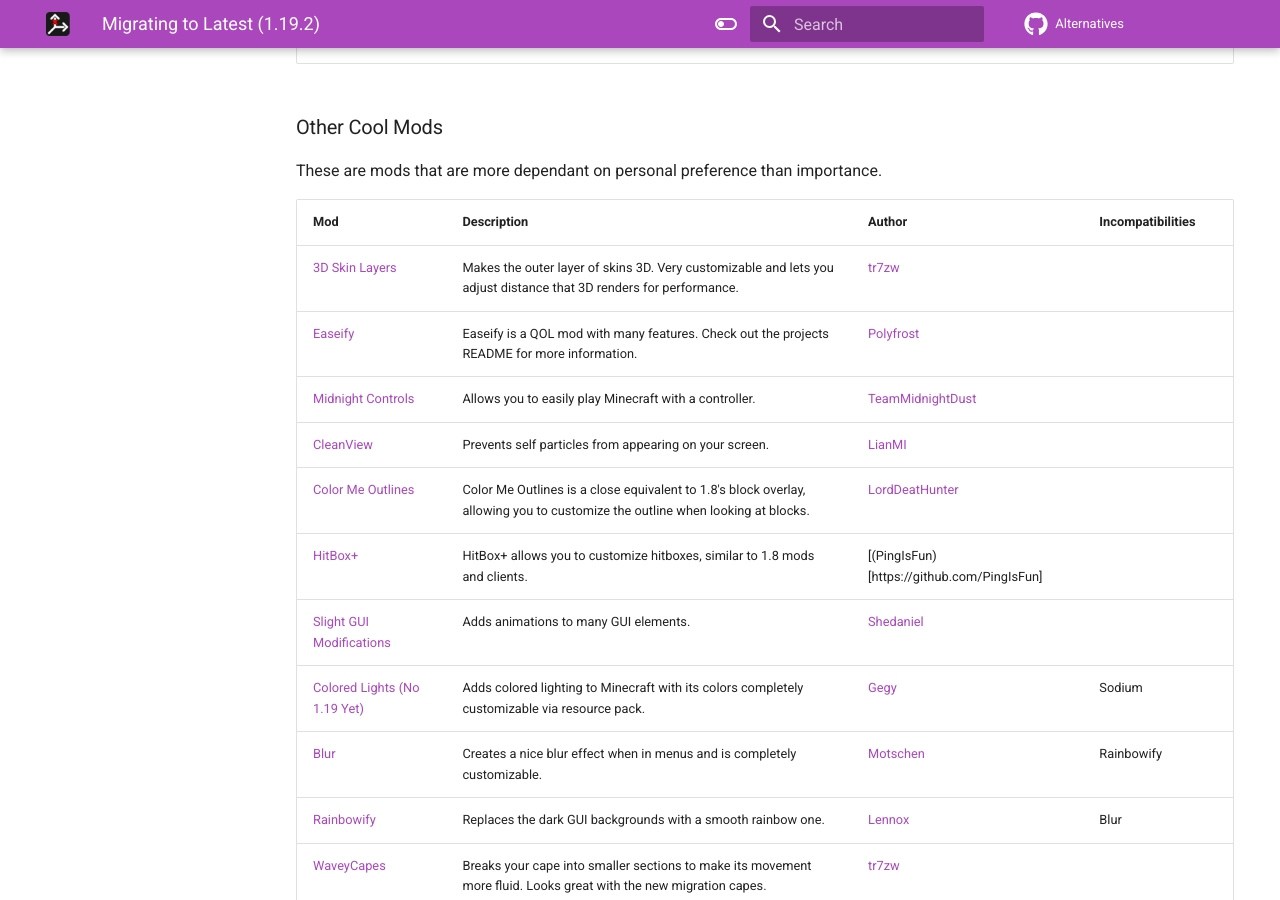
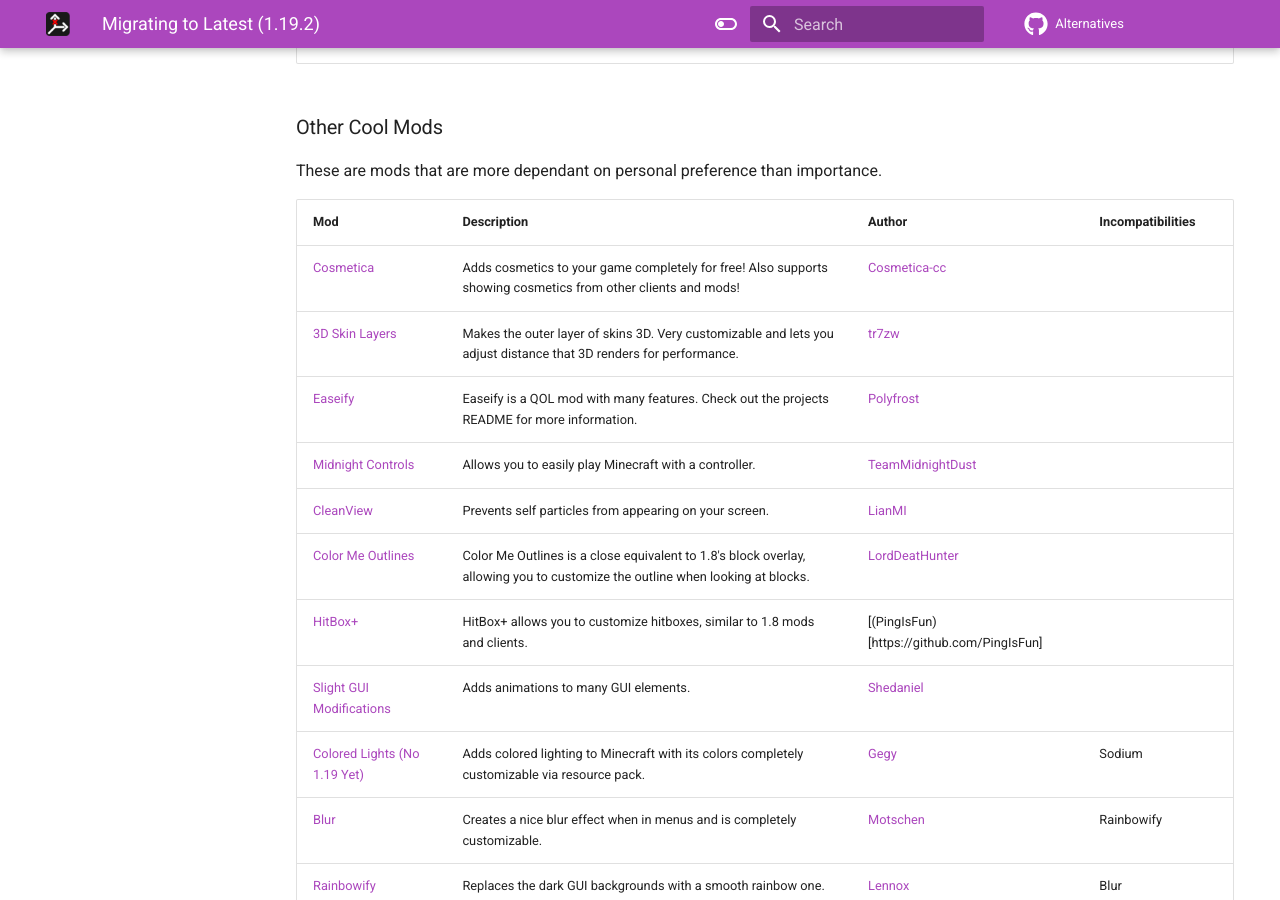
Before and after one commit to MicrocontrollersDev/Alternatives, an MkDocs documentation site: the page built from docs/latest/migrating.md, in a window 1280 px wide and 900 px high, scrolled down 4425 px. Built offline with MkDocs 1.6.1 and Material for MkDocs 9.7.7, drawn with Linux system fonts in a browser that asks for light colours; comment, search, counter and statistics services are not loaded.

Commit message:
add cosmetica

```diff
--- a/docs/latest/migrating.md
+++ b/docs/latest/migrating.md
@@ -162,6 +162,7 @@
 
 | Mod | Description | Author | Incompatibilities |
 | --- | --- | --- | --- |
+| [Cosmetica](https://modrinth.com/mod/cosmetica) | Adds cosmetics to your game completely for free! Also supports showing cosmetics from other clients and mods! | [Cosmetica-cc](https://github.com/Cosmetica-cc)
 | [3D Skin Layers](https://modrinth.com/mod/3dskinlayers) | Makes the outer layer of skins 3D. Very customizable and lets you adjust distance that 3D renders for performance. | [tr7zw](https://github.com/tr7zw) |
 | [Easeify](https://modrinth.com/mod/easeify) | Easeify is a QOL mod with many features. Check out the projects README for more information. | [Polyfrost](https://github.com/Polyfrost) |
 | [Midnight Controls](https://modrinth.com/mod/midnightcontrols) | Allows you to easily play Minecraft with a controller. | [TeamMidnightDust](https://github.com/TeamMidnightDust/MidnightControls) |
```
